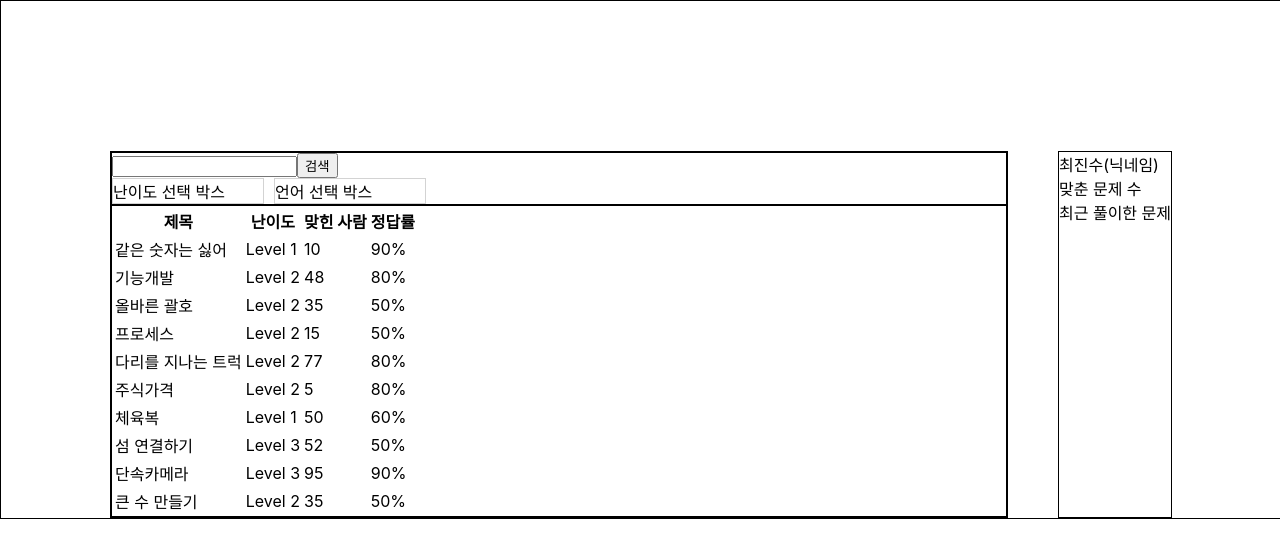
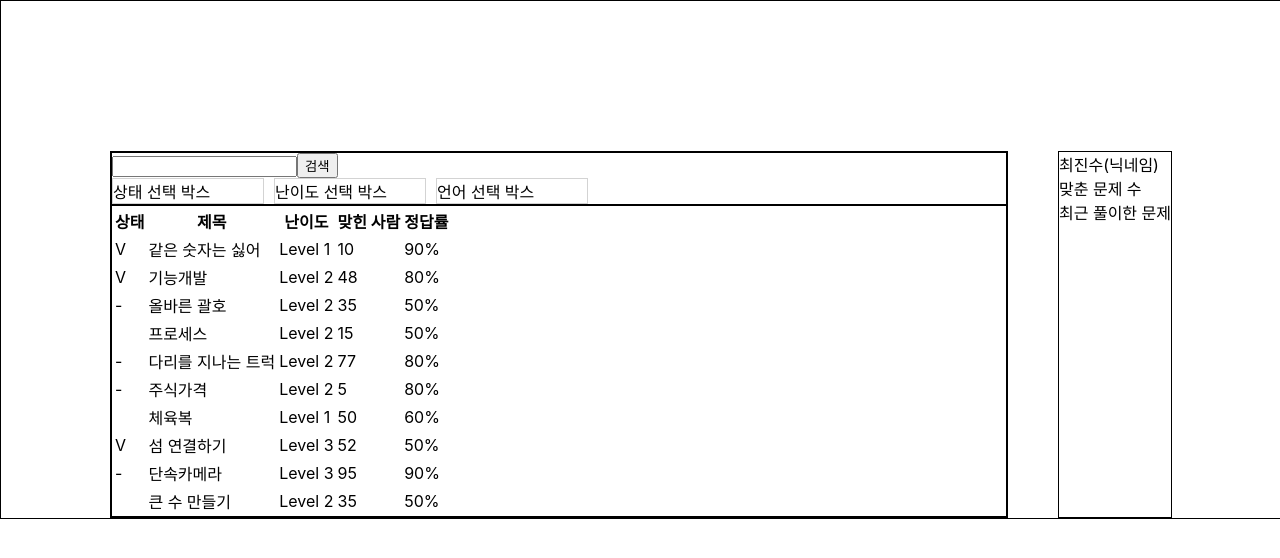
Before and after one commit to GoormCoder/FrontEnd, a React (Create React App) app: page /quest in a window 1280 px wide. Shown: the top 558 px of the page. Built offline with nearby package versions, Linux system fonts and the light colour scheme.

Commit message:
Feat : Add Solve State Search feature
문제 풀이 상태 검색 기능 추가
- 안 푼 문제 (DB 정답 여부 : null)
- 풀고 있는 문제 (DB 정답 여부 : 오답)
- 푼 문제 (DB 정답 여부 : 정답)

```diff
--- a/src/pages/QuestListPage/QuestListPage.tsx
+++ b/src/pages/QuestListPage/QuestListPage.tsx
@@ -2,6 +2,7 @@ import React, { useEffect, useRef, useState } from 'react'
 import styled from 'styled-components'
 
 type Quest = {
+    state: string | null,
     title: string,
     level: string,
     correctPeople: number,
@@ -11,22 +12,23 @@ type Quest = {
 type Tag = string
 
 interface SelectProps {
+    stateDisplay: string,
     levelDisplay: string,
     languageDisplay: string
 }
 
 // 임시 문제 리스트
 const questList: Quest[] = [
-    { title: '같은 숫자는 싫어', level: 'Level 1', correctPeople: 10, accuracy: '90%' },
-    { title: '기능개발', level: 'Level 2', correctPeople: 48, accuracy: '80%' },
-    { title: '올바른 괄호', level: 'Level 2', correctPeople: 35, accuracy: '50%' },
-    { title: '프로세스', level: 'Level 2', correctPeople: 15, accuracy: '50%' },
-    { title: '다리를 지나는 트럭', level: 'Level 2', correctPeople: 77, accuracy: '80%' },
-    { title: '주식가격', level: 'Level 2', correctPeople: 5, accuracy: '80%' },
-    { title: '체육복', level: 'Level 1', correctPeople: 50, accuracy: '60%' },
-    { title: '섬 연결하기', level: 'Level 3', correctPeople: 52, accuracy: '50%' },
-    { title: '단속카메라', level: 'Level 3', correctPeople: 95, accuracy: '90%' },
-    { title: '큰 수 만들기', level: 'Level 2', correctPeople: 35, accuracy: '50%' },
+    { state: "T", title: '같은 숫자는 싫어', level: 'Level 1', correctPeople: 10, accuracy: '90%' },
+    { state: "T", title: '기능개발', level: 'Level 2', correctPeople: 48, accuracy: '80%' },
+    { state: "F", title: '올바른 괄호', level: 'Level 2', correctPeople: 35, accuracy: '50%' },
+    { state: null, title: '프로세스', level: 'Level 2', correctPeople: 15, accuracy: '50%' },
+    { state: "F", title: '다리를 지나는 트럭', level: 'Level 2', correctPeople: 77, accuracy: '80%' },
+    { state: "F", title: '주식가격', level: 'Level 2', correctPeople: 5, accuracy: '80%' },
+    { state: null, title: '체육복', level: 'Level 1', correctPeople: 50, accuracy: '60%' },
+    { state: "T", title: '섬 연결하기', level: 'Level 3', correctPeople: 52, accuracy: '50%' },
+    { state: "F", title: '단속카메라', level: 'Level 3', correctPeople: 95, accuracy: '90%' },
+    { state: null, title: '큰 수 만들기', level: 'Level 2', correctPeople: 35, accuracy: '50%' },
 ];
 
 // 임시 유저 이름
@@ -34,12 +36,15 @@ const userName: string = "최진수(닉네임)";
 
 
 const QuestListPage = () => {
+    const stateSelectRef = useRef<HTMLDivElement | null>(null);
     const levelSelectRef = useRef<HTMLDivElement | null>(null);
     const languageSelectRef = useRef<HTMLDivElement | null>(null);
 
     const [searchText, setSearchText] = useState<string>("");
     const [tagList, setTagList] = useState<Tag[]>([]);
     const [levelList, setLevelList] = useState<string[]>([]);
+    const [stateList, setStateList] = useState<(string | null)[]>([]);
+    const [stateDisplay, setStateDisplay] = useState<string>('none');
     const [levelDisplay, setLevelDisplay] = useState<string>('none');
     const [languageDisplay, setLanguageDisplay] = useState<string>('none');
     const [searchResult, setSearchResult] = useState<Quest[]>(questList);
@@ -49,12 +54,16 @@ const QuestListPage = () => {
 
     useEffect(() => {
         function handleClickOutSide(e: MouseEvent) {
+            if (stateSelectRef.current && !stateSelectRef.current.contains(e.target as Node)) {
+                setStateDisplay('none');
+            }
             if (levelSelectRef.current && !levelSelectRef.current.contains(e.target as Node)) {
                 setLevelDisplay('none');
             }
             if (languageSelectRef.current && !languageSelectRef.current.contains(e.target as Node)) {
                 setLanguageDisplay('none');
             }
+
         }
 
         document.addEventListener('mouseup', handleClickOutSide);
@@ -71,6 +80,7 @@ const QuestListPage = () => {
         if (checked) {
             setTagList(pre => [...pre, tagValue]);
             if (type == "level") setLevelList(pre => [...pre, tagValue]);
+            if (type == "state") setStateList(pre => [...pre, tagValue]);
         } else {
             removeTag(tagValue);
         }
@@ -82,15 +92,23 @@ const QuestListPage = () => {
 
         setTagList(pre => pre.filter(tag => tag !== tagValue));
         setLevelList(pre => pre.filter(tag => tag !== tagValue));
+        setStateList(pre => pre.filter(tag => tag !== tagValue));
     }
 
     function search(e: any, searchText: string, questList: Quest[]): void {
         if (e) e.preventDefault();
+
         const searchResult: Quest[] = questList.filter(quest => {
+            let state: string = "";
+            if (quest.state == "T") state = "푼 문제";
+            if (quest.state == "F") state = "풀고 있는 문제";
+            if (quest.state == null) state = "안 푼 문제";
             const nonBlankSearchText = removeBlank(searchText);
             const nonBlankQuestTitle = removeBlank(quest.title);
-            if (!levelList.length) return nonBlankQuestTitle.includes(nonBlankSearchText)
-            return nonBlankQuestTitle.includes(nonBlankSearchText) && levelList.includes(quest.level);
+            if (!levelList.length && !stateList.length) return nonBlankQuestTitle.includes(nonBlankSearchText)
+            if (!levelList.length && stateList.length) return nonBlankQuestTitle.includes(nonBlankSearchText) && stateList.includes(state);
+            if (levelList.length && !stateList.length) return nonBlankQuestTitle.includes(nonBlankSearchText) && levelList.includes(quest.level);
+            return nonBlankQuestTitle.includes(nonBlankSearchText) && levelList.includes(quest.level) && stateList.includes(state);
         });
         setSearchResult(searchResult);
     }
@@ -111,7 +129,7 @@ const QuestListPage = () => {
     return (
         <QuestListContainer >
             <SearchAndListContainer>
-                <SearchContainer levelDisplay={levelDisplay} languageDisplay={languageDisplay}>
+                <SearchContainer stateDisplay={stateDisplay} levelDisplay={levelDisplay} languageDisplay={languageDisplay}>
                     <form onSubmit={(e) => { search(e, searchText, questList) }}>
                         <input type="search" onChange={(e) => { setSearchText(e.target.value) }} />
                         <input type="submit" value="검색" />
@@ -121,6 +139,31 @@ const QuestListPage = () => {
                     </div>
 
                     <div className="search-select">
+
+                        <div className='select-container' ref={stateSelectRef}>
+                            <div className='select-title'
+                                onClick={() => {
+                                    stateDisplay == 'none' ?
+                                        setStateDisplay('block') : setStateDisplay('none')
+                                }}>
+                                상태 선택 박스
+                            </div>
+                            <div className='select-lists state'>
+                                <div>
+                                    <input type="checkbox" name="안 푼 문제" id="안 푼 문제" onChange={(e) => (setTag("state", e.target.checked, e.target.id))} />
+                                    <label htmlFor="안 푼 문제">안 푼 문제</label>
+                                </div>
+                                <div>
+                                    <input type="checkbox" name="풀고 있는 문제" id="풀고 있는 문제" onChange={(e) => (setTag("state", e.target.checked, e.target.id))} />
+                                    <label htmlFor="풀고 있는 문제">풀고 있는 문제</label>
+                                </div>
+                                <div>
+                                    <input type="checkbox" name="푼 문제" id="푼 문제" onChange={(e) => (setTag("state", e.target.checked, e.target.id))} />
+                                    <label htmlFor="푼 문제">푼 문제</label>
+                                </div>
+                            </div>
+                        </div>
+
                         <div className='select-container' ref={levelSelectRef}>
                             <div className='select-title'
                                 onClick={() => {
@@ -144,6 +187,7 @@ const QuestListPage = () => {
                                 </div>
                             </div>
                         </div>
+
                         <div className='select-container' ref={languageSelectRef}>
                             <div className='select-title'
                                 onClick={() => {
@@ -167,6 +211,7 @@ const QuestListPage = () => {
                                 </div>
                             </div>
                         </div>
+
                     </div>
 
                     <div className="search-tags">
@@ -182,6 +227,7 @@ const QuestListPage = () => {
                     <table>
                         <thead>
                             <tr>
+                                <th>상태</th>
                                 <th>제목</th>
                                 <th>난이도</th>
                                 <th>맞힌 사람</th>
@@ -191,6 +237,13 @@ const QuestListPage = () => {
                         <tbody>
                             {searchResult.map((row, index) => (
                                 <tr key={index}>
+                                    <td>
+                                        {row.state ?
+                                            <>
+                                                {row.state == "T" ? "V" : "-"}
+                                            </>
+                                            : ''}
+                                    </td>
                                     <td>{row.title}</td>
                                     <td>{row.level}</td>
                                     <td>{row.correctPeople}</td>
@@ -263,6 +316,10 @@ const SearchContainer = styled.div<SelectProps>`
         }
     }
 
+    & .state {
+        display: ${props => props.stateDisplay};
+    }
+
     & .level {
         display: ${props => props.levelDisplay};
     }
@@ -280,7 +337,7 @@ const SearchContainer = styled.div<SelectProps>`
         text-align: center;
         border: 1px solid black;
         border-radius: 10px;
-        width: 70px;
+        width: fit-content;
         padding: 5px;
         cursor: default;
     }
```
